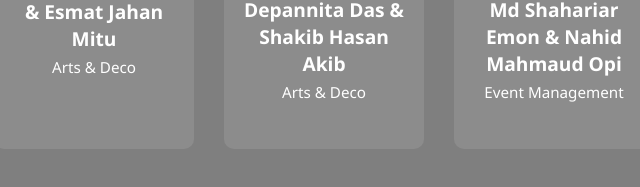
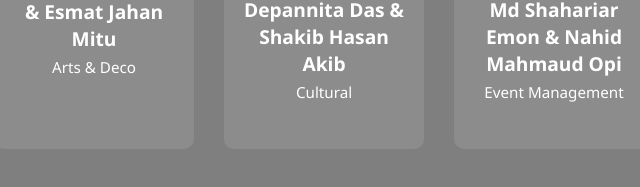
Before and after one commit to JarjisAmin/butex-apparel-club, a plain HTML site: page index.html in a window 1280 px wide. Shown: the part 585-772 px from the top of the page, 546-1186 px from the left. Drawn offline with Linux system fonts and the light colour scheme.

Commit message:
Update index.html
Fixed cultural members tag

```diff
--- a/index.html
+++ b/index.html
@@ -48,7 +48,7 @@
         <div class="member-card">
           <img src="images/cultural.jpg" alt="Cultural" />
           <h3>Depannita Das & Shakib Hasan Akib</h3>
-          <p>Arts & Deco</p>
+          <p>Cultural</p>
         </div>
         <div class="member-card">
           <img src="images/event.jpg" alt="Event" />
```
